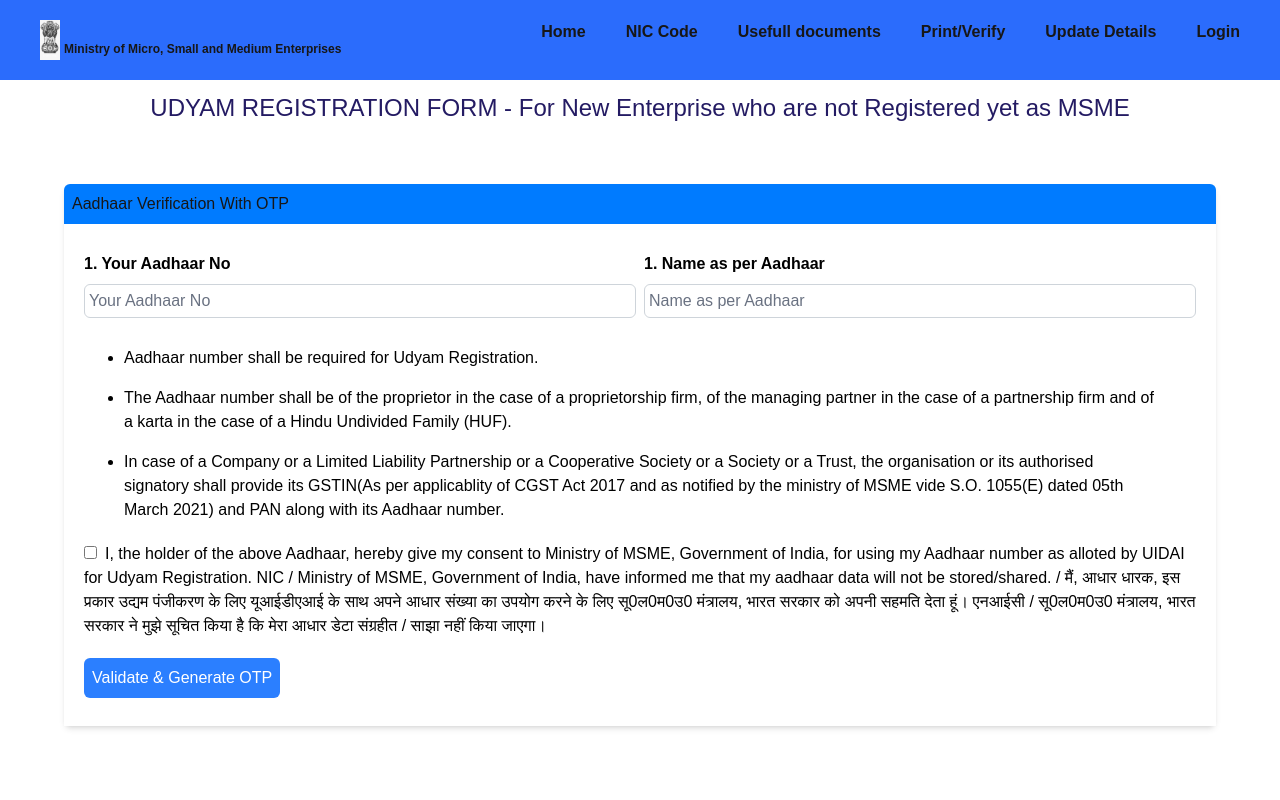
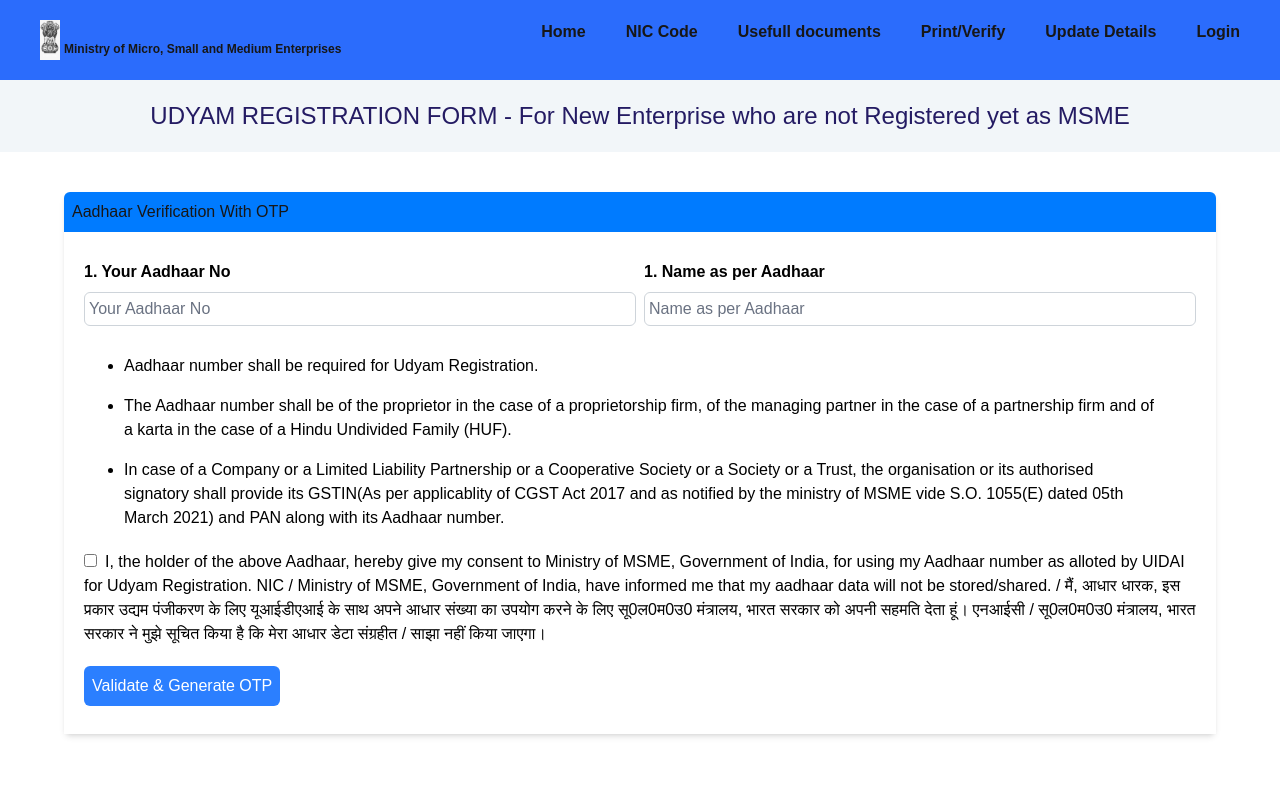
Before and after one commit to rajnish612/openbiz-assignment, a Next.js app: page / in a window 1280 px wide. Shown: the top 800 px of the page. Built offline with nearby package versions, Linux system fonts and the light colour scheme.

Commit message:
added margin in navbar

```diff
--- a/src/app/components/Navbar.js
+++ b/src/app/components/Navbar.js
@@ -40,7 +40,7 @@
           </li>
         </ul>
       </div>
-      <div className="p-5 mt-18  text-center font-medium text-2xl">
+      <div className="p-5 mt-20 bg-[#f2f6f9]  text-center font-medium text-2xl">
         <h1 className="text-[#241b63]  ">
           UDYAM REGISTRATION FORM - For New Enterprise who are not Registered
           yet as MSME
```
